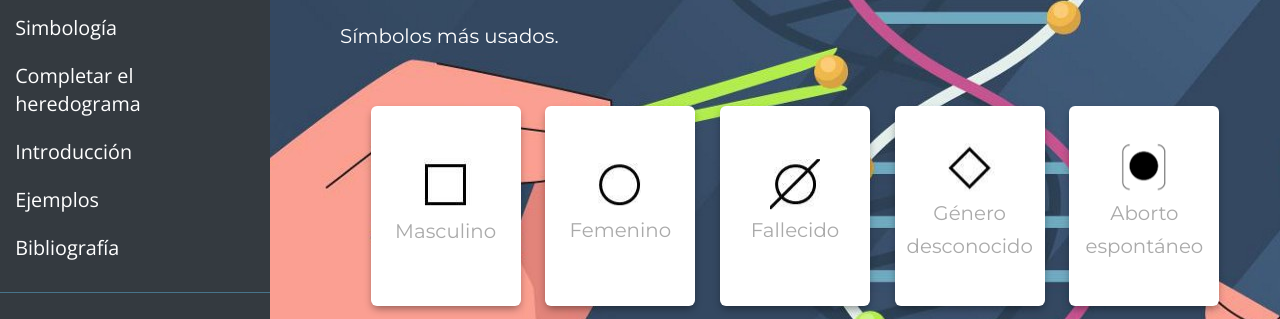
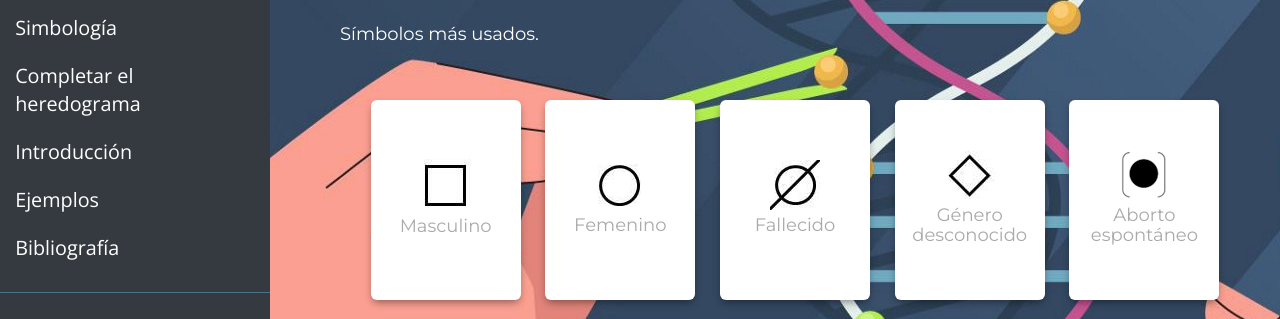
Before and after one commit to NandoDance/NandoDance.github.io, a plain HTML site: page simbologia.html in a window 1280 px wide. Shown: the part 186-505 px from the top of the page. Drawn offline with nearby package versions, Linux system fonts and the light colour scheme; files that its build step writes are made by us from their sources.

Commit message:
Add files via upload
<p> mas pequeña 0.9em

```diff
--- a/css/style5.css
+++ b/css/style5.css
@@ -3,19 +3,6 @@
 */
 @import "https://fonts.googleapis.com/css?family=Poppins:300,400,500,600,700";
 
-
-body {
-    font-family: 'Poppins', sans-serif;
-    background: #fafafa;
-}
-
-p {
-    font-family: 'Poppins', sans-serif;
-    font-size: 1.1em;
-    font-weight: 300;
-    line-height: 1.7em;
-    color: #999;
-}
 
 a, a:hover, a:focus {
     color: inherit;
```
